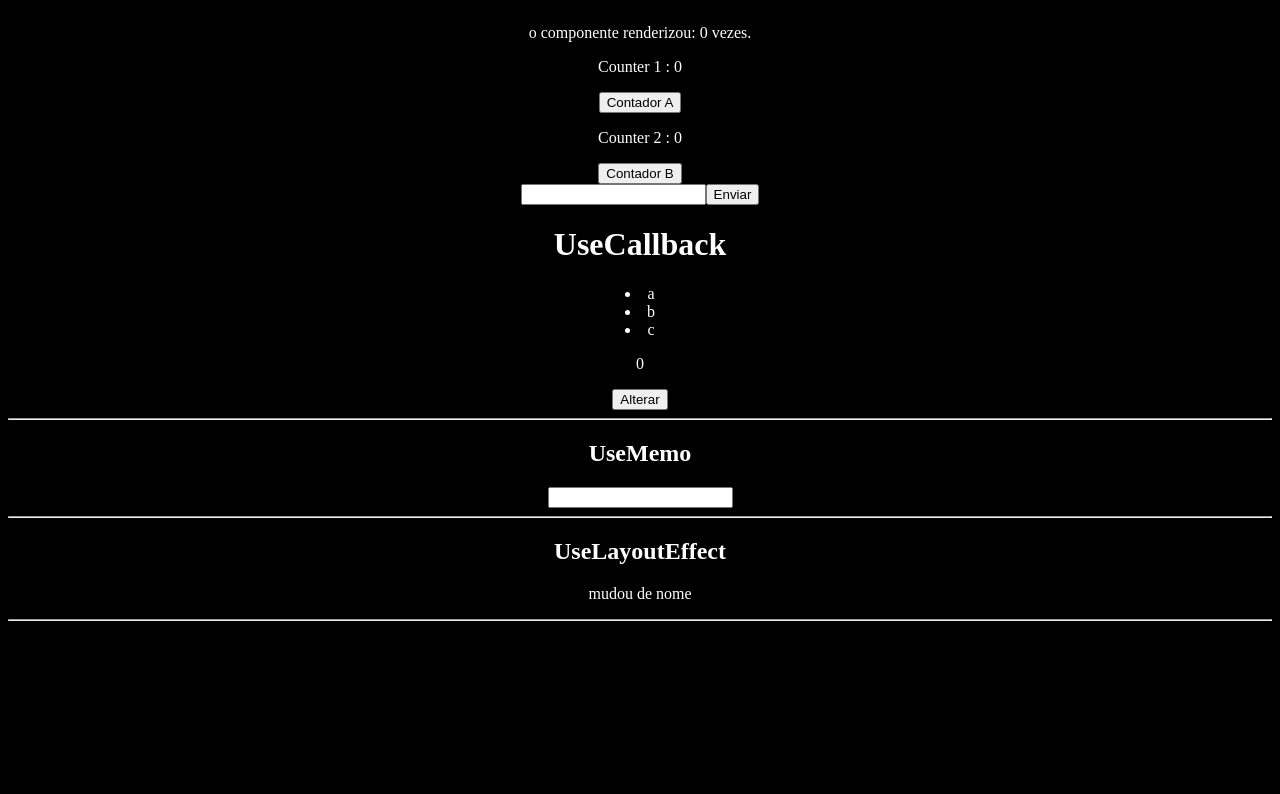
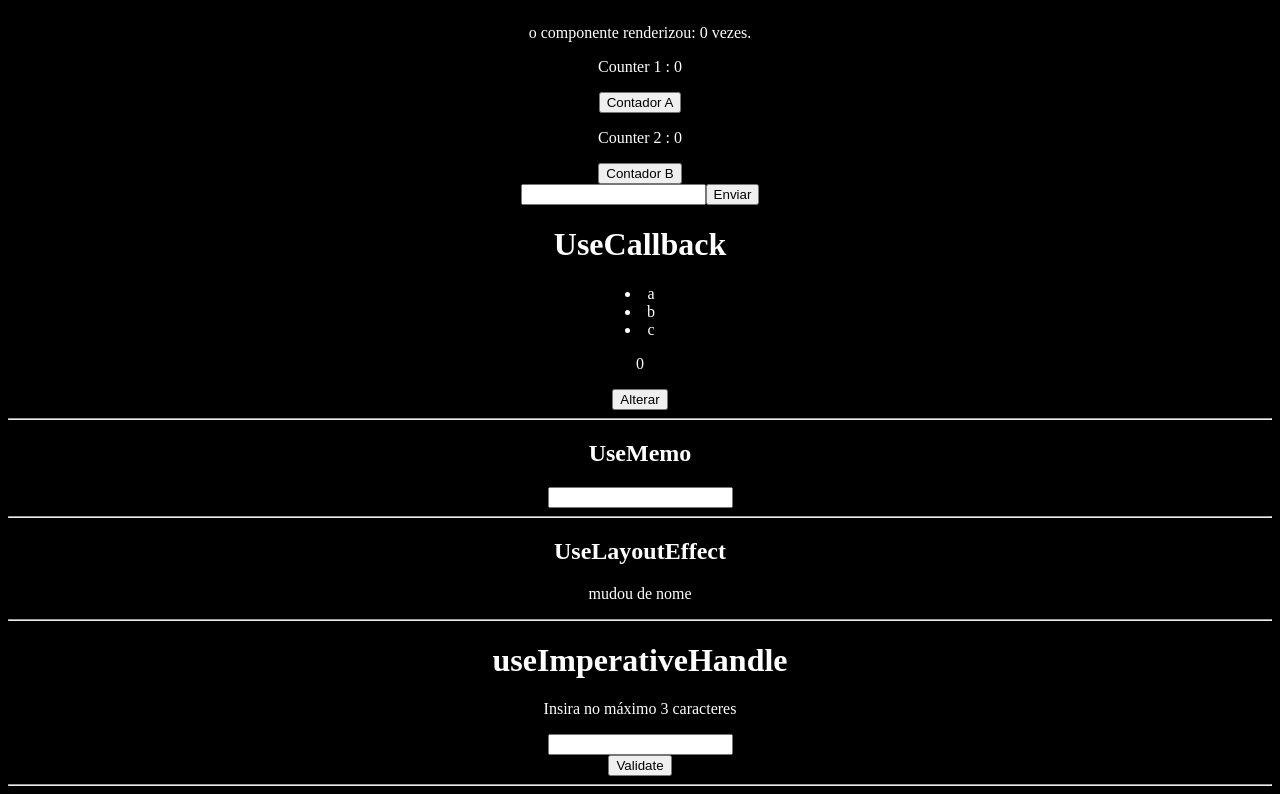
Before and after one commit to japajow/hooks-react, a React (Create React App) app: page / in a window 1280 px wide. Shown: the part 1050-1844 px from the top of the page. Before the commit the page ends 1679 px from the top, so only its background shows below. Built offline with nearby package versions, Linux system fonts and the light colour scheme.

Commit message:
useImperativeHandle

```diff
--- /dev/null
+++ b/src/components/HookUseImperativeHandle.js
@@ -0,0 +1,14 @@
+import { useRef } from "react";
+import { SomeComponents } from "./SomeComponents";
+
+export const HookUseImperativeHandle = () => {
+  const inputRef = useRef();
+  return (
+    <div>
+      <h1>useImperativeHandle</h1>
+      <SomeComponents ref={inputRef} />
+      <button onClick={() => inputRef.current.validate()}>Validate</button>
+      <hr />
+    </div>
+  );
+};
--- /dev/null
+++ b/src/components/SomeComponents.js
@@ -0,0 +1,22 @@
+import { forwardRef, useImperativeHandle, useRef } from "react";
+
+export const SomeComponents = forwardRef((props, ref) => {
+  const localInputRef = useRef();
+
+  useImperativeHandle(ref, () => {
+    return {
+      validate: () => {
+        if (localInputRef.current.value.length > 3) {
+          localInputRef.current.value = "";
+        }
+      },
+    };
+  });
+
+  return (
+    <div>
+      <p>Insira no máximo 3 caracteres</p>
+      <input type="text" ref={localInputRef} />
+    </div>
+  );
+});
--- a/src/pages/Home/Home.js
+++ b/src/pages/Home/Home.js
@@ -2,6 +2,7 @@ import React, { useContext } from "react";
 import { HookUseCallback } from "../../components/HookUseCallback";
 import { SomeContext } from "../../components/HookUseContext";
 import { HookUseEffect } from "../../components/HookUseEffect";
+import { HookUseImperativeHandle } from "../../components/HookUseImperativeHandle";
 import { HookUseLayoutEffect } from "../../components/HookUseLayoutEffect";
 import { HookUseMemo } from "../../components/HookUseMemo";
 import { HookUseReducer } from "../../components/HookUseReducer";
@@ -24,6 +25,7 @@ export const Home = () => {
       <HookUseCallback />
       <HookUseMemo />
       <HookUseLayoutEffect />
+      <HookUseImperativeHandle />
     </div>
   );
 };
```
Also changed, not shown: 1 other file (tests, documents, lock files or other folders).
